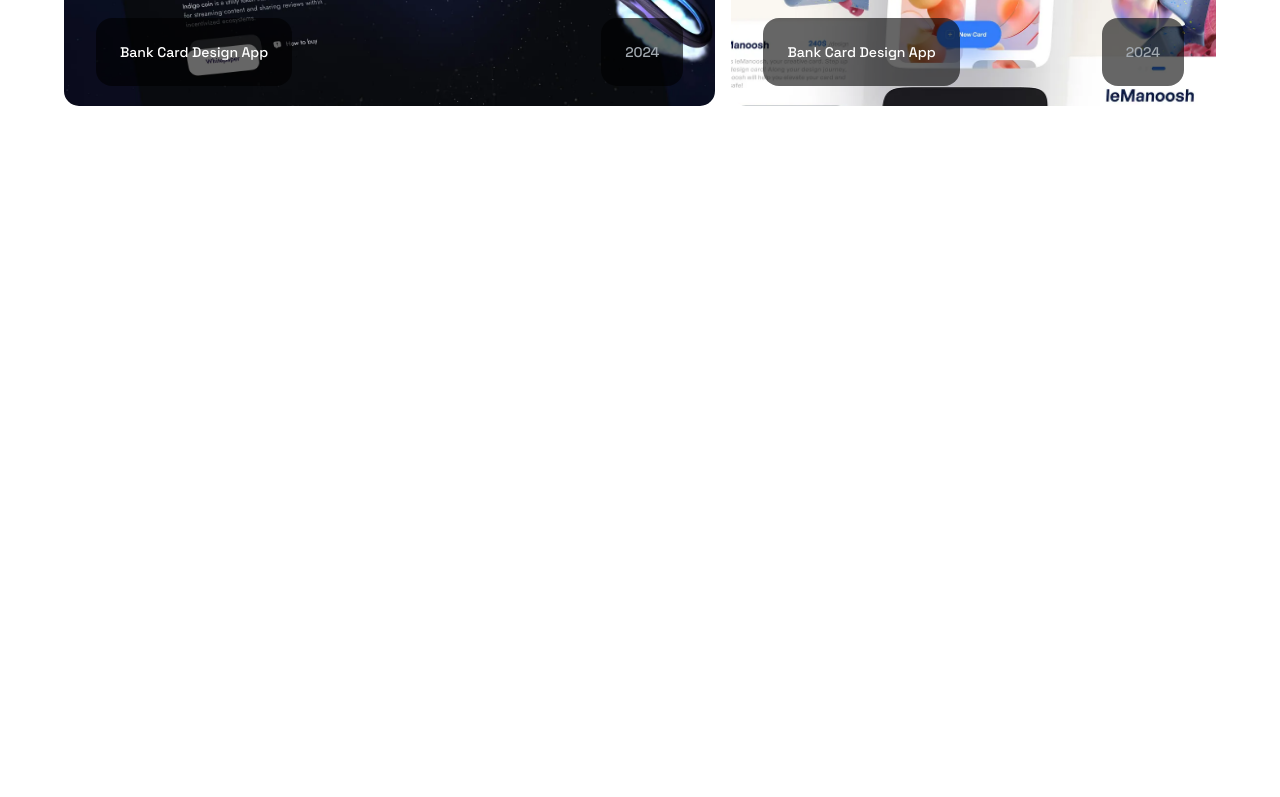
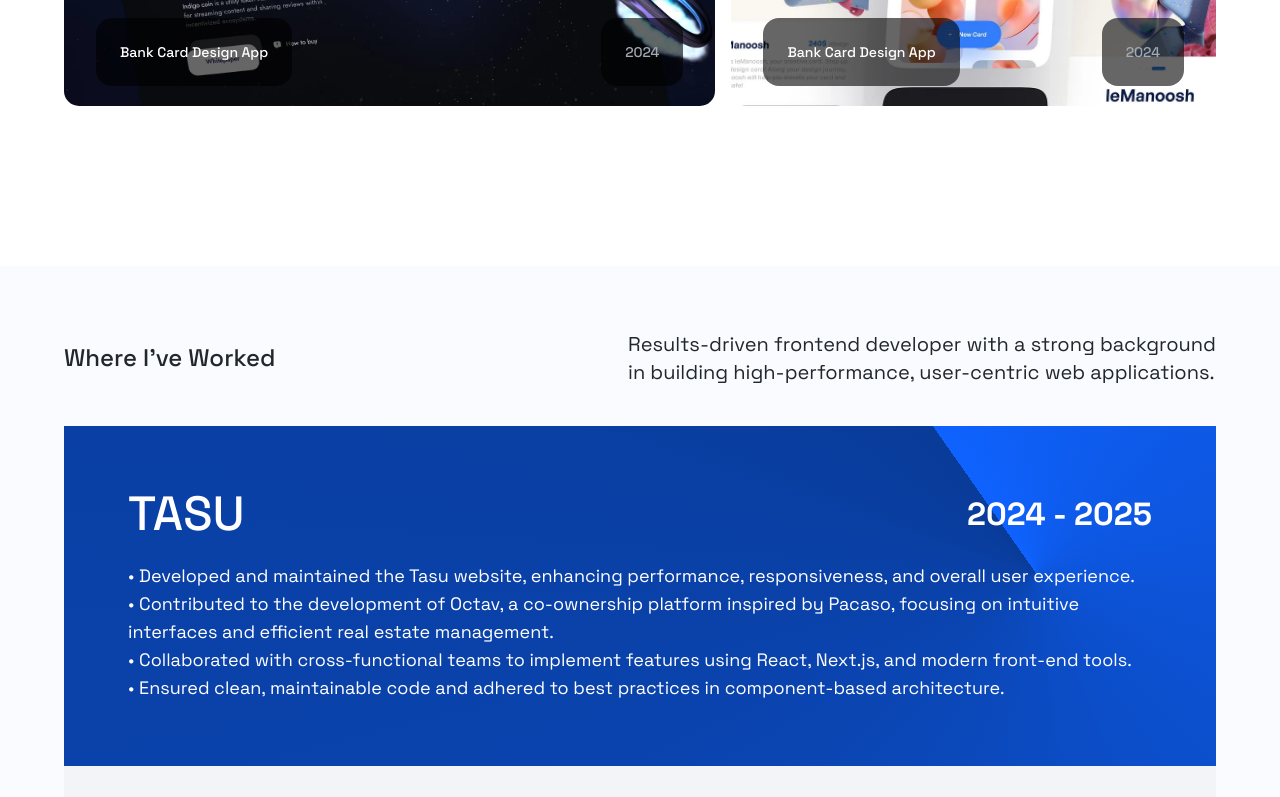
Before and after one commit to Hooseinsalari/hossein-portfolio, a Next.js app: page / in a window 1280 px wide. Shown: the part 2000-2797 px from the top of the page. Before the commit the page ends 2266 px from the top, so only its background shows below. Built offline with nearby package versions, Linux system fonts and the light colour scheme.

Commit message:
feat: implement the experience section

```diff
--- a/package.json
+++ b/package.json
@@ -9,6 +9,7 @@
     "lint": "next lint"
   },
   "dependencies": {
+    "clsx": "^2.1.1",
     "framer-motion": "^11.18.2",
     "next": "14.2.24",
     "react": "^18",
--- /dev/null
+++ b/src/reactBits/ClickSpark/ClickSpark.tsx
@@ -0,0 +1,180 @@
+/*
+	jsrepo 1.39.3
+	Installed from https://reactbits.dev/ts/tailwind/
+	2-23-2025
+*/
+
+import React, { useRef, useEffect, useCallback } from "react";
+
+interface ClickSparkProps {
+  sparkColor?: string;
+  sparkSize?: number;
+  sparkRadius?: number;
+  sparkCount?: number;
+  duration?: number;
+  easing?: "linear" | "ease-in" | "ease-out" | "ease-in-out";
+  extraScale?: number;
+  children?: React.ReactNode;
+}
+
+interface Spark {
+  x: number;
+  y: number;
+  angle: number;
+  startTime: number;
+}
+
+const ClickSpark: React.FC<ClickSparkProps> = ({
+  sparkColor = "#fff",
+  sparkSize = 10,
+  sparkRadius = 15,
+  sparkCount = 8,
+  duration = 400,
+  easing = "ease-out",
+  extraScale = 1.0,
+    children
+}) => {
+  const canvasRef = useRef<HTMLCanvasElement>(null);
+  const sparksRef = useRef<Spark[]>([]); // Stores spark data
+  const startTimeRef = useRef<number | null>(null); // Tracks initial timestamp for animation
+
+  useEffect(() => {
+    const canvas = canvasRef.current;
+    if (!canvas) return;
+
+    const parent = canvas.parentElement;
+    if (!parent) return;
+
+    let resizeTimeout : NodeJS.Timeout;
+
+    const resizeCanvas = () => {
+      const { width, height } = parent.getBoundingClientRect();
+      if (canvas.width !== width || canvas.height !== height) {
+        canvas.width = width;
+        canvas.height = height;
+      }
+    };
+
+    const handleResize = () => {
+      clearTimeout(resizeTimeout);
+      resizeTimeout = setTimeout(resizeCanvas, 100); // Debounce by 100ms
+    };
+
+    // Observe size changes
+    const ro = new ResizeObserver(handleResize);
+    ro.observe(parent);
+
+    // Initial sizing
+    resizeCanvas();
+
+    // Cleanup
+    return () => {
+      ro.disconnect();
+      clearTimeout(resizeTimeout);
+    };
+  }, []);
+
+
+  const easeFunc = useCallback(
+      (t: number) => {
+        switch (easing) {
+          case "linear":
+            return t;
+          case "ease-in":
+            return t * t;
+          case "ease-in-out":
+            return t < 0.5 ? 2 * t * t : -1 + (4 - 2 * t) * t;
+          default:
+            return t * (2 - t);
+        }
+      },
+      [easing]
+  );
+
+  useEffect(() => {
+    const canvas = canvasRef.current;
+    if (!canvas) return;
+    const ctx = canvas.getContext("2d");
+    if (!ctx) return;
+
+    let animationId: number;
+
+    const draw = (timestamp: number) => {
+      if (!startTimeRef.current) {
+        startTimeRef.current = timestamp; // store initial time
+      }
+      ctx?.clearRect(0, 0, canvas.width, canvas.height);
+
+      sparksRef.current = sparksRef.current.filter((spark: Spark) => {
+        const elapsed = timestamp - spark.startTime;
+        if (elapsed >= duration) {
+          // Spark finished its animation
+          return false;
+        }
+
+        const progress = elapsed / duration;
+        const eased = easeFunc(progress);
+
+        const distance = eased * sparkRadius * extraScale;
+        const lineLength = sparkSize * (1 - eased);
+
+        // Points for the spark line
+        const x1 = spark.x + distance * Math.cos(spark.angle);
+        const y1 = spark.y + distance * Math.sin(spark.angle);
+        const x2 = spark.x + (distance + lineLength) * Math.cos(spark.angle);
+        const y2 = spark.y + (distance + lineLength) * Math.sin(spark.angle);
+
+        // Draw the spark line
+        ctx.strokeStyle = sparkColor;
+        ctx.lineWidth = 2;
+        ctx.beginPath();
+        ctx.moveTo(x1, y1);
+        ctx.lineTo(x2, y2);
+        ctx.stroke();
+
+        return true;
+      });
+
+      animationId = requestAnimationFrame(draw);
+    };
+
+    animationId = requestAnimationFrame(draw);
+
+    return () => {
+      cancelAnimationFrame(animationId);
+    };
+  }, [sparkColor, sparkSize, sparkRadius, sparkCount, duration, easeFunc, extraScale]);
+
+    const handleClick = (e: React.MouseEvent<HTMLDivElement>): void => {
+    const canvas = canvasRef.current;
+    if (!canvas) return;
+    const rect = canvas.getBoundingClientRect();
+    const x = e.clientX - rect.left;
+    const y = e.clientY - rect.top;
+
+    const now = performance.now();
+    const newSparks: Spark[] = Array.from({length: sparkCount}, (_, i) => ({
+      x,
+      y,
+      angle: (2 * Math.PI * i) / sparkCount,
+      startTime: now,
+    }));
+
+    sparksRef.current.push(...newSparks);
+  };
+
+    return (
+        <div
+          className="relative w-full h-full"
+          onClick={handleClick}
+        >
+            <canvas
+                ref={canvasRef}
+                className="absolute inset-0 pointer-events-none"
+            />
+            {children}
+        </div>
+    );
+};
+
+export default ClickSpark;
--- a/src/views/Landing/Landing.tsx
+++ b/src/views/Landing/Landing.tsx
@@ -4,6 +4,7 @@
 import LandingHero from "./components/LandingHero";
 import LandingNavbar from "./components/LandingNavbar";
 import LandingSkills from "./components/LandingSkills";
+import LandingWorks from "./components/LandingWorks";
 
 function LandingView() {
   return (
@@ -12,6 +13,7 @@
       <LandingHero />
       <LandingSkills />
       <LandingFeatured />
+      <LandingWorks />
     </div>
   );
 }
--- /dev/null
+++ b/src/views/Landing/components/LandingWorks.tsx
@@ -0,0 +1,133 @@
+"use client";
+
+import { EXPERIENCES } from "../constants/experiences";
+import { useState } from "react";
+import ClickSpark from "@/reactBits/ClickSpark/ClickSpark";
+import clsx from "clsx";
+
+function LandingWorks() {
+  const [selectedSection, setSelectedSection] = useState(0);
+
+  return (
+    <div className="p-16 bg-[#F9FBFF] mb-40">
+      <div className="flex items-center justify-between text-[#21272A] mb-10">
+        <h3 className="text-2xl font-medium">Where I’ve Worked</h3>
+        <p className="text-xl font-normal ">
+          Results-driven frontend developer with a strong background <br /> in
+          building high-performance, user-centric web applications.
+        </p>
+      </div>
+      <div>
+        <ClickSpark
+          sparkColor="#F9FBFF"
+          sparkSize={40}
+          sparkRadius={100}
+          sparkCount={15}
+          duration={600}
+          extraScale={1.2}
+        >
+          <div
+            onClick={() => setSelectedSection(0)}
+            className={clsx("p-16 cursor-pointer select-none", {
+              "bg-custom-conic": selectedSection === 0,
+              "bg-[#F2F4F8]": selectedSection !== 0,
+            })}
+          >
+            <div className={"flex items-center justify-between"}>
+              <h3
+                className={clsx("font-medium text-5xl", {
+                  "text-white": selectedSection === 0,
+                  "text-[#21272A]": selectedSection !== 0,
+                })}
+              >
+                TASU
+              </h3>
+              <h3
+                className={clsx("font-bold text-[32px]", {
+                  "text-white": selectedSection === 0,
+                  "text-[#21272A]": selectedSection !== 0,
+                })}
+              >
+                2024 - 2025
+              </h3>
+            </div>
+            <ul
+              className={clsx(
+                "transition-all duration-300 ease-in overflow-hidden",
+                {
+                  "max-h-0 pt-0": selectedSection !== 0,
+                  "max-h-[1000px] pt-6": selectedSection === 0,
+                }
+              )}
+            >
+              {EXPERIENCES.map((it) => (
+                <li
+                  key={it}
+                  className={clsx("text-lg font-normal", {
+                    "text-white": selectedSection === 0,
+                    "text-[#21272A]": selectedSection !== 0,
+                  })}
+                >
+                  &#x2022; {it}
+                </li>
+              ))}
+            </ul>
+          </div>
+        </ClickSpark>
+
+        <ClickSpark
+          sparkColor="#F9FBFF"
+          sparkSize={40}
+          sparkRadius={100}
+          sparkCount={15}
+          duration={600}
+          extraScale={1.2}
+        >
+          <div
+            className={clsx("p-16 cursor-pointer select-none", {
+              "bg-custom-conic": selectedSection === 1,
+              "bg-[#F2F4F8]": selectedSection !== 1,
+            })}
+            onClick={() => setSelectedSection(1)}
+          >
+            <div className="flex items-center justify-between">
+              <h3
+                className={clsx("font-medium text-5xl", {
+                  "text-white": selectedSection === 1,
+                  "text-[#21272A]": selectedSection !== 1,
+                })}
+              >
+                FREELANCE
+              </h3>
+              <h3
+                className={clsx("font-bold text-[32px]", {
+                  "text-white": selectedSection === 1,
+                  "text-[#21272A]": selectedSection !== 1,
+                })}
+              >
+                2024 - NOW
+              </h3>
+            </div>
+            <ul
+              className={clsx(
+                "transition-all duration-300 ease-in overflow-hidden",
+                {
+                  "max-h-0 pt-0": selectedSection !== 1,
+                  "max-h-[1000px] pt-6": selectedSection === 1,
+                }
+              )}
+            >
+              {EXPERIENCES.map((it) => (
+                <li key={it} className="text-white text-lg font-normal">
+                  &#x2022; {it}
+                </li>
+              ))}
+            </ul>
+          </div>
+        </ClickSpark>
+      </div>
+    </div>
+  );
+}
+
+export default LandingWorks;
--- /dev/null
+++ b/src/views/Landing/constants/experiences.ts
@@ -0,0 +1,6 @@
+export const EXPERIENCES = [
+  "Developed and maintained the Tasu website, enhancing performance, responsiveness, and overall user experience.",
+  "Contributed to the development of Octav, a co-ownership platform inspired by Pacaso, focusing on intuitive interfaces and efficient real estate management.",
+  "Collaborated with cross-functional teams to implement features using React, Next.js, and modern front-end tools.",
+  "Ensured clean, maintainable code and adhered to best practices in component-based architecture.",
+];
--- a/tailwind.config.ts
+++ b/tailwind.config.ts
@@ -16,6 +16,10 @@
       animation: {
         shine: "shine 5s linear infinite",
       },
+      backgroundImage: {
+        "custom-conic":
+          "conic-gradient(from -35deg at 84.41% 43.5%, #0F62FE 0deg, #093B98 360deg)",
+      },
     },
   },
   plugins: [],
```
Also changed, not shown: 1 other file (tests, documents, lock files or other folders).
